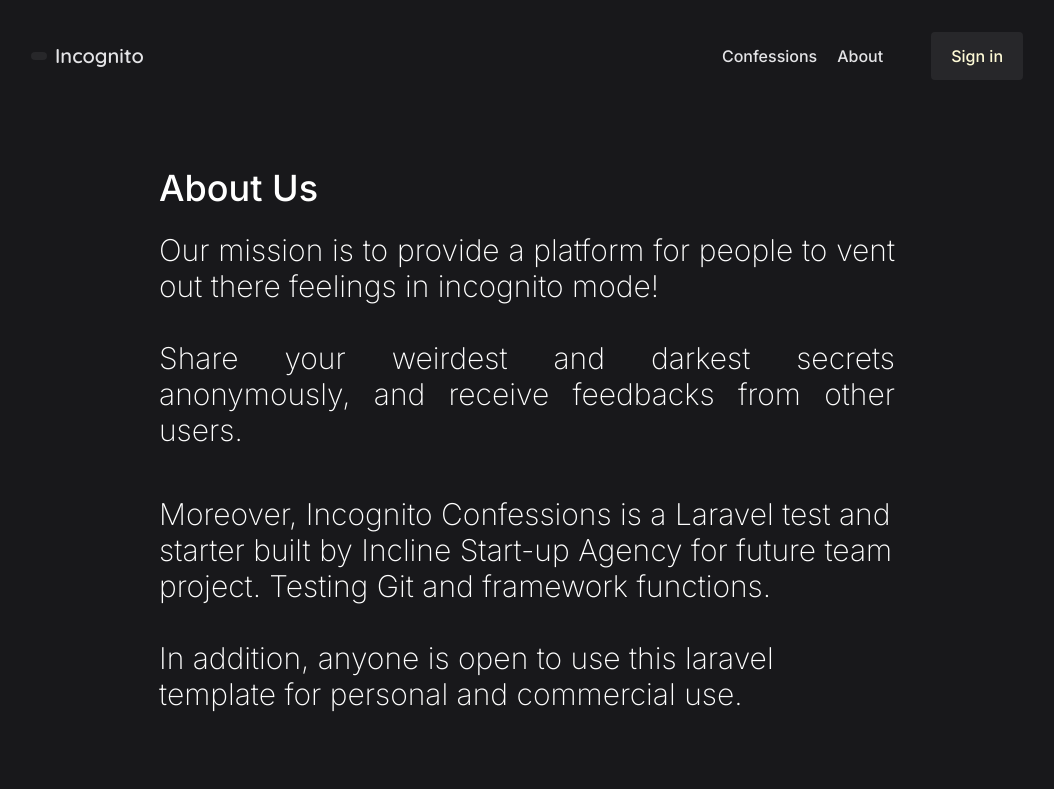
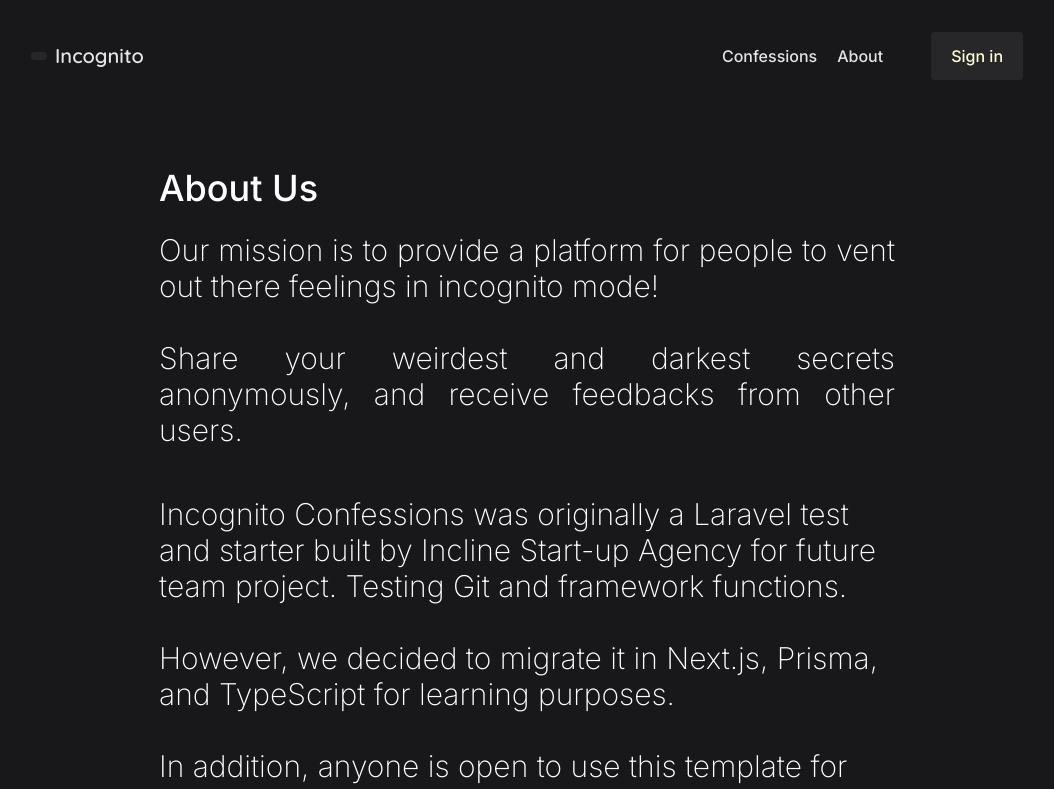
Before and after one commit to inclineteam/Next-Incognito-Confessions, a Next.js app: page /about in a window 1280 px wide. Shown: the top 789 px of the page, without its empty margins (113-1167 px from the left). Built offline with nearby package versions, Linux system fonts and the light colour scheme.

Commit message:
Update about.tsx
add minor changes on about content

```diff
--- a/pages/about.tsx
+++ b/pages/about.tsx
@@ -2,6 +2,7 @@
 import { AuthLayout } from '../components/auth-layout'
 import { Layout } from '../components/layout'
 import { Navbar } from '../components/navbar'
+
 
 const About: NextPage = () => {
     return (
@@ -23,11 +24,13 @@
                         </p>
                             <br/><br/>
                         <p className="text-3xl text-start font-extralight">
-                            Moreover, Incognito Confessions is a Laravel test and starter built by
+                            Incognito Confessions was originally a Laravel test and starter built by
                             Incline Start-up Agency for future team project.
                             Testing Git and framework functions.
+                            <br /><br />
+                            However, we decided to migrate it in Next.js, Prisma, and TypeScript for learning purposes.
                             <br/> <br/>
-                            In addition, anyone is open to use this laravel template for
+                            In addition, anyone is open to use this template for
                             personal and commercial use.
                         </p>
                     </section>
```
